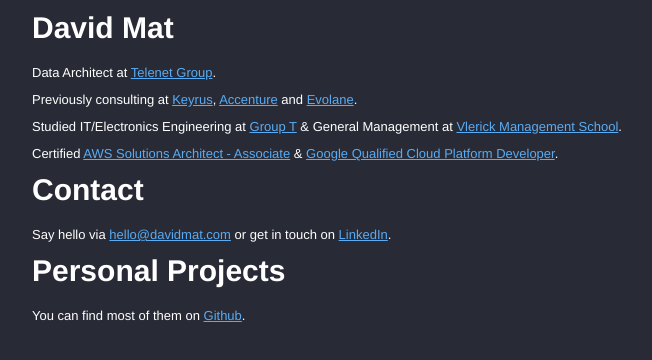
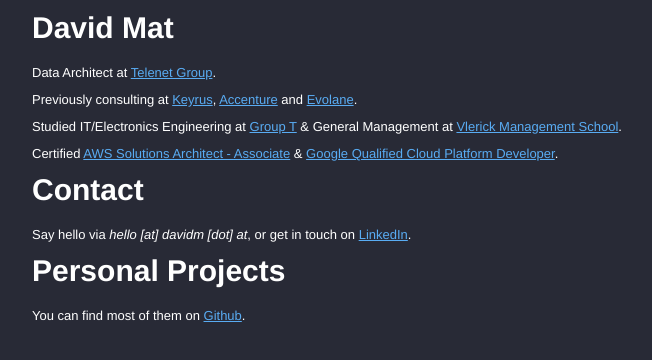
Before and after one commit to davidmat/davidmat.com, a plain HTML site: page index.html in a window 1280 px wide. Shown: the whole page, without its empty margins (181-833 px from the left). Drawn offline with Linux system fonts and the light colour scheme.

Commit message:
Obsfusctsations

```diff
--- a/index.html
+++ b/index.html
@@ -17,7 +17,7 @@
 
 <h1>Contact</h1>
 
-<p>Say hello via <a href="mailto:hello@davidmat.com?subject=hello">hello@davidmat.com</a> or get in touch on <a href="www.linkedin.com/in/davidmat">LinkedIn</a>.</p>
+<p>Say hello via <i>hello [at] davidm [dot] at</i>, or get in touch on <a href="www.linkedin.com/in/davidmat">LinkedIn</a>.</p>
 
 <!--
 <h1>Social</h1>
```
